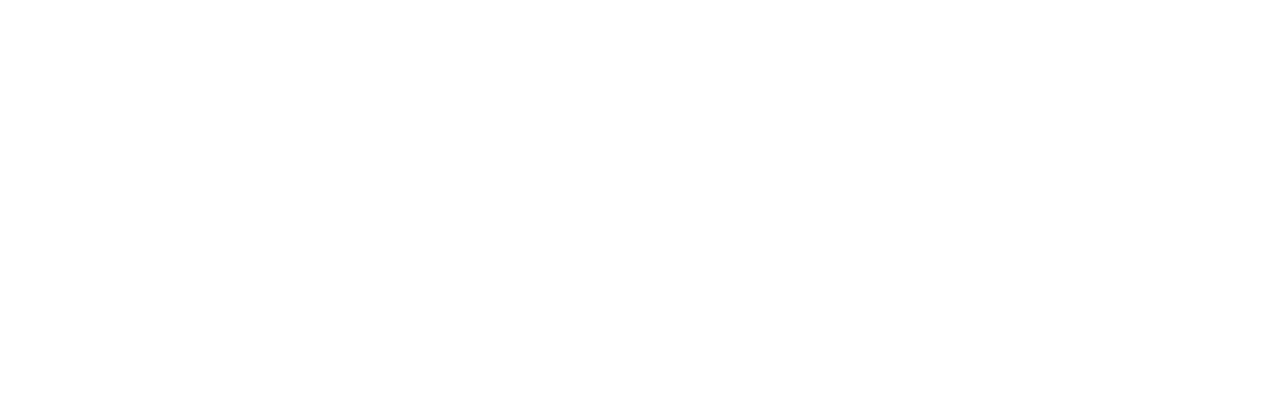
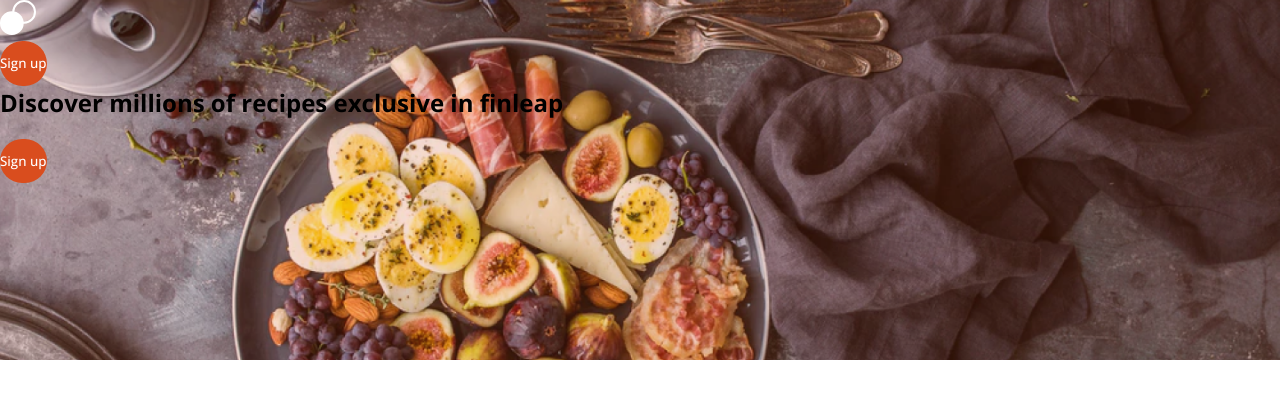
Before and after one commit to Android789515/recipe-site, a Next.js app: page / in a window 1280 px wide. Shown: the top 398 px of the page. Built offline with nearby package versions, Linux system fonts and the light colour scheme.

Commit message:
Working on hero section.  Added several components for the hero section: buttons, headings.  Added background image for the hero section.

```diff
--- /dev/null
+++ b/components/homepage/hero-section/HeroBody.tsx
@@ -0,0 +1,19 @@
+import React from 'react'
+import Button from '../../generic-components/Button'
+
+const HeroBody = () => {
+    return (
+        <main>
+            <h1>
+                Discover millions of recipes
+                exclusive in finleap
+            </h1>
+
+            <Button>
+                <p>Sign up</p>
+            </Button>
+        </main>
+    )
+}
+
+export default HeroBody
--- a/components/homepage/hero-section/HeroHeader.tsx
+++ b/components/homepage/hero-section/HeroHeader.tsx
@@ -3,13 +3,14 @@ import React from 'react'
 import logo from '../../../public/logo.svg'
 
 import Image from '../../generic-components/Image'
+import HeroLoginBtn from './HeroLoginBtn'
 
 const HeroHeader = () => {
     return (
         <header>
             <Image src={logo} />
 
-
+            <HeroLoginBtn />
         </header>
     )
 }
--- /dev/null
+++ b/components/homepage/hero-section/HeroLoginBtn.tsx
@@ -0,0 +1,15 @@
+import React from 'react'
+
+import styles from '../../../styles/homepage/hero-section/HeroLoginBtn.module.scss'
+
+import Button from '../../generic-components/Button'
+
+const HeroLoginBtn = () => {
+    return (
+        <Button customClass={styles.btn}>
+            <p>Sign up</p>
+        </Button>
+    )
+}
+
+export default HeroLoginBtn
--- a/components/homepage/hero-section/HeroSection.tsx
+++ b/components/homepage/hero-section/HeroSection.tsx
@@ -1,9 +1,16 @@
 import React from 'react'
+
+import styles from '../../../styles/homepage/hero-section/HeroSection.module.scss'
+
+import HeroHeader from './HeroHeader'
+import HeroBody from './HeroBody'
 
 const HeroSection = () => {
     return (
-        <section>
+        <section className={styles.section}>
+            <HeroHeader />
 
+            <HeroBody />
         </section>
     )
 }
--- a/pages/index.tsx
+++ b/pages/index.tsx
@@ -1,17 +1,22 @@
 import type { NextPage } from 'next'
 import Head from 'next/head'
 
-import styles from '../styles/Home.module.css'
+import styles from '../styles/Home.module.scss'
+
+import HeroSection from '../components/homepage/hero-section/HeroSection'
 
 const Home: NextPage = () => {
 
     return (
-        <div className={styles.container}>
+        <div>
             <Head>
                 <title>Recipe Site</title>
                 <link rel='icon' type='image/svg+xml' href='/favicon.svg'/>
             </Head>
 
+            <body>
+                <HeroSection />
+            </body>
         {/*
             Hero section
 
--- a/styles/Home.module.css
+++ b/styles/Home.module.scss
@@ -1,3 +1,7 @@
+.layout {
+
+}
+
 .code {
   background: #fafafa;
   border-radius: 5px;
--- /dev/null
+++ b/styles/homepage/hero-section/HeroLoginBtn.module.scss
@@ -0,0 +1,3 @@
+.btn {
+  background: none;
+}
--- /dev/null
+++ b/styles/homepage/hero-section/HeroSection.module.scss
@@ -0,0 +1,6 @@
+.section {
+  height: 45vh;
+
+  background-image: url('../../../public/assets/img/hero.png');
+  background-size: cover;
+}
```
Also changed, not shown: components/homepage/hero-section/HeroHeaderSignupBtn.tsx (added), components/homepage/hero-section/HeroSigupBtn.tsx (added), styles/homepage/hero-section/HeroBody.module.scss (added).
